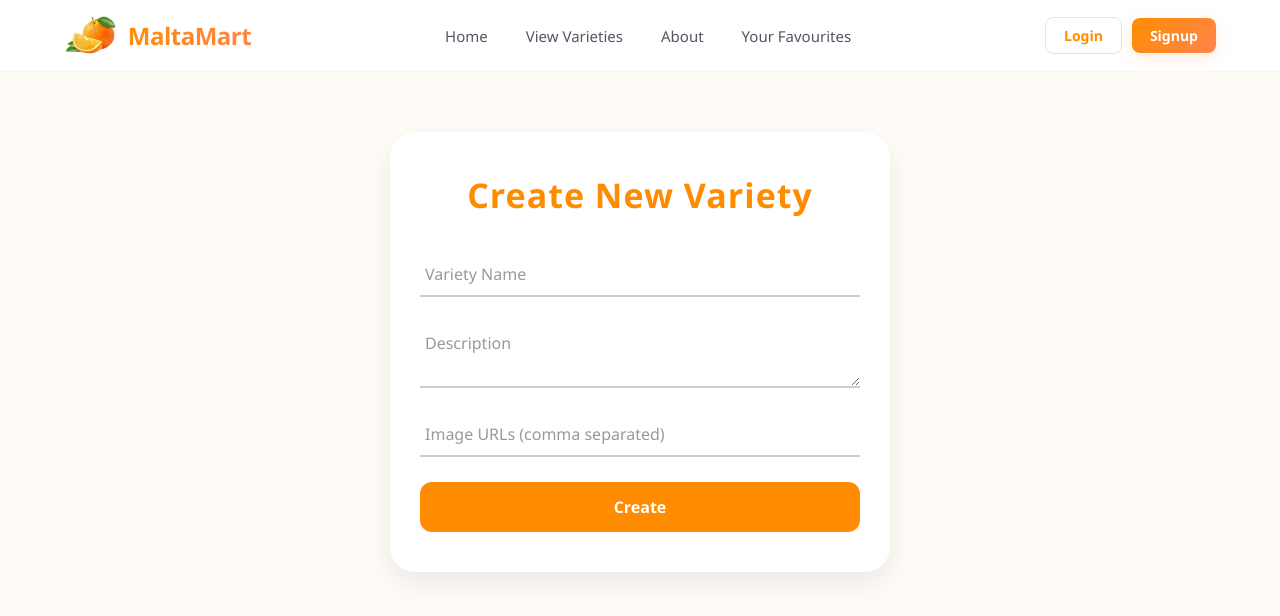
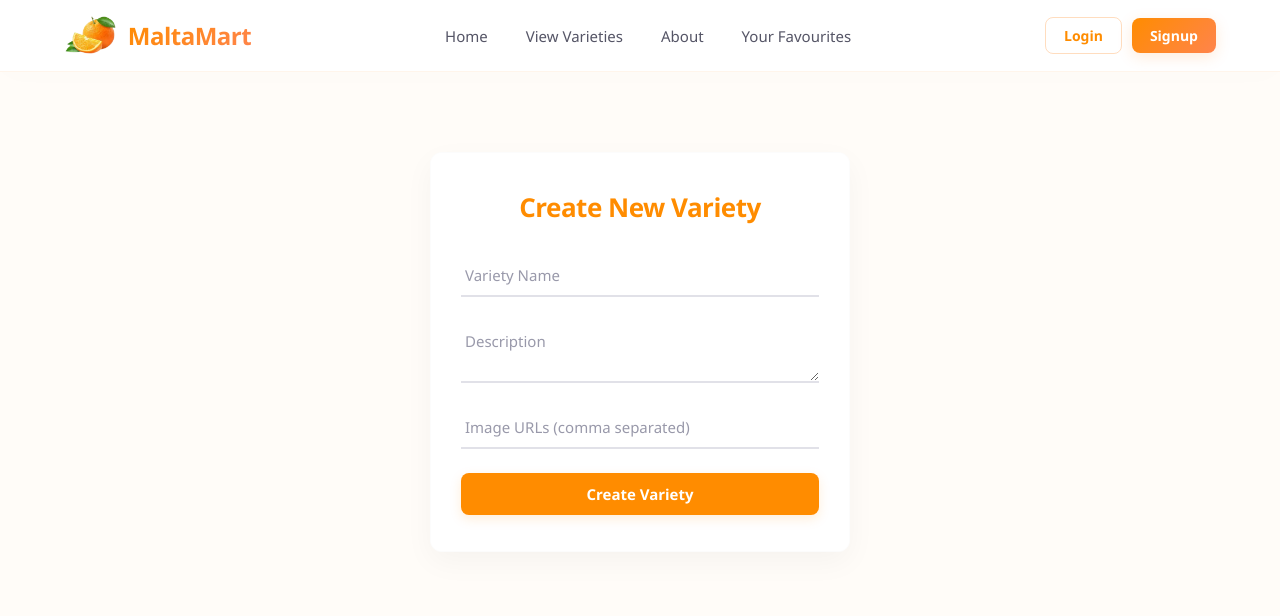
Before and after one commit to mgulabyar/maltamart-frontend, a React (Create React App) app: page /create-variety in a window 1280 px wide. Shown: the top 616 px of the page. Built offline with nearby package versions, Linux system fonts and the light colour scheme.

Commit message:
Optimize Create New Variety form layout and typography aesthetics

```diff
--- a/src/components/CreateVariety/CreateVariety.css
+++ b/src/components/CreateVariety/CreateVariety.css
@@ -1,4 +1,4 @@
-* {
+/* * {
   padding: 0;
   margin: 0;
   box-sizing: border-box;
@@ -74,4 +74,86 @@
     opacity: 1;
     transform: translateY(0);
   }
+} */
+
+* {
+  padding: 0;
+  margin: 0;
+  box-sizing: border-box;
+  font-family: 'Segoe UI', system-ui, sans-serif;
 }
+
+#create-variety-container {
+  max-width: 420px;
+  margin: 80px auto;
+  background: #ffffff;
+  border-radius: 12px;
+  padding: 36px 30px;
+  box-shadow: 0 10px 30px rgba(0, 0, 0, 0.04);
+  border: 1px solid rgba(0, 0, 0, 0.01);
+  animation: slideFadeIn 0.8s cubic-bezier(0.16, 1, 0.3, 1) forwards;
+}
+
+#create-variety-heading {
+  text-align: center;
+  font-size: 26px;
+  font-weight: 700;
+  margin-bottom: 30px;
+  color: #ff8c00;
+  letter-spacing: -0.5px;
+}
+
+#create-variety-form {
+  display: flex;
+  flex-direction: column;
+  gap: 24px;
+}
+
+.variety-input {
+  border: none;
+  border-bottom: 2px solid #e1e1e8;
+  padding: 10px 4px;
+  font-size: 15px;
+  color: #33333e;
+  transition: border-color 0.3s cubic-bezier(0.4, 0, 0.2, 1);
+  outline: none;
+  background: transparent;
+}
+
+.variety-input::placeholder {
+  color: #9999aa;
+}
+
+.variety-input:focus {
+  border-bottom-color: #ff8c00;
+}
+
+#create-variety-btn {
+  background: #ff8c00;
+  color: #ffffff;
+  padding: 11px 0;
+  border: none;
+  border-radius: 8px;
+  cursor: pointer;
+  font-weight: 600;
+  font-size: 15px;
+  transition: all 0.25s ease;
+  box-shadow: 0 4px 12px rgba(255, 140, 0, 0.15);
+}
+
+#create-variety-btn:hover {
+  background: #e05a00;
+  transform: translateY(-1px);
+  box-shadow: 0 6px 18px rgba(255, 140, 0, 0.25);
+}
+
+@keyframes slideFadeIn {
+  0% {
+    opacity: 0;
+    transform: translateY(30px);
+  }
+  100% {
+    opacity: 1;
+    transform: translateY(0);
+  }
+}
--- a/src/components/CreateVariety/CreateVariety.jsx
+++ b/src/components/CreateVariety/CreateVariety.jsx
@@ -1,3 +1,96 @@
+// import React, { useState } from "react";
+// import { handleError, handleSuccess } from "../../utils";
+// import "./CreateVariety.css";
+// import { useNavigate } from "react-router-dom";
+
+// const CreateVariety = () => {
+//   const navigate = useNavigate();
+//   const [form, setForm] = useState({
+//     name: "",
+//     description: "",
+//     imagesInput: "",
+//   });
+
+//   const handleChange = (e) => {
+//     const { name, value } = e.target;
+//     setForm((prev) => ({ ...prev, [name]: value }));
+//   };
+
+//   const handleSubmit = async (e) => {
+//     e.preventDefault();
+
+// const imagesArray = form.imagesInput.split(",").map((i) => i.trim()).filter(i => i.length > 0);
+
+//     if (!form.name || !form.description || imagesArray.length === 0) {
+//       return handleError("All fields are required!");
+//     }
+
+//     try {
+//       const res = await fetch("https://maltamart-backend.vercel.app/varieties/create", {
+//         method: "POST",
+//         headers: { "Content-Type": "application/json" },
+//         body: JSON.stringify({
+//           name: form.name,
+//           description: form.description,
+//           images: imagesArray,
+//         }),
+//       });
+
+//       const data = await res.json();
+//       if (data.success) {
+//         handleSuccess("Variety created successfully!");
+//         setForm({ name: "", description: "", imagesInput: "" });
+//         navigate("/view-varieties");
+//       } else handleError(data.message);
+//     } catch (err) {
+//       handleError(err.message);
+//     }
+//   };
+
+//   return (
+//     <div id="create-variety-container">
+//       <h1 id="create-variety-heading">Create New Variety</h1>
+//       <form id="create-variety-form" onSubmit={handleSubmit}>
+//         <input
+//           type="text"
+//           name="name"
+//           id="variety-name"
+//           className="variety-input"
+//           placeholder="Variety Name"
+//           value={form.name}
+//           onChange={handleChange}
+//           required
+//         />
+//         <textarea
+//           name="description"
+//           id="variety-description"
+//           className="variety-input"
+//           placeholder="Description"
+//           value={form.description}
+//           onChange={handleChange}
+//           required
+//         />
+//         <input
+//           type="text"
+//           name="imagesInput"
+//           id="variety-images"
+//           className="variety-input"
+//           placeholder="Image URLs (comma separated)"
+//           value={form.imagesInput}
+//           onChange={handleChange}
+//           required
+//         />
+//         <button type="submit" id="create-variety-btn">
+//           Create
+//         </button>
+//       </form>
+//     </div>
+//   );
+// };
+
+// export default CreateVariety;
+
+
 import React, { useState } from "react";
 import { handleError, handleSuccess } from "../../utils";
 import "./CreateVariety.css";
@@ -19,7 +112,10 @@ const CreateVariety = () => {
   const handleSubmit = async (e) => {
     e.preventDefault();
 
-const imagesArray = form.imagesInput.split(",").map((i) => i.trim()).filter(i => i.length > 0);
+    const imagesArray = form.imagesInput
+      .split(",")
+      .map((i) => i.trim())
+      .filter((i) => i.length > 0);
 
     if (!form.name || !form.description || imagesArray.length === 0) {
       return handleError("All fields are required!");
@@ -41,7 +137,9 @@ const imagesArray = form.imagesInput.split(",").map((i) => i.trim()).filter(i =>
         handleSuccess("Variety created successfully!");
         setForm({ name: "", description: "", imagesInput: "" });
         navigate("/view-varieties");
-      } else handleError(data.message);
+      } else {
+        handleError(data.message);
+      }
     } catch (err) {
       handleError(err.message);
     }
@@ -81,7 +179,7 @@ const imagesArray = form.imagesInput.split(",").map((i) => i.trim()).filter(i =>
           required
         />
         <button type="submit" id="create-variety-btn">
-          Create
+          Create Variety
         </button>
       </form>
     </div>
```
